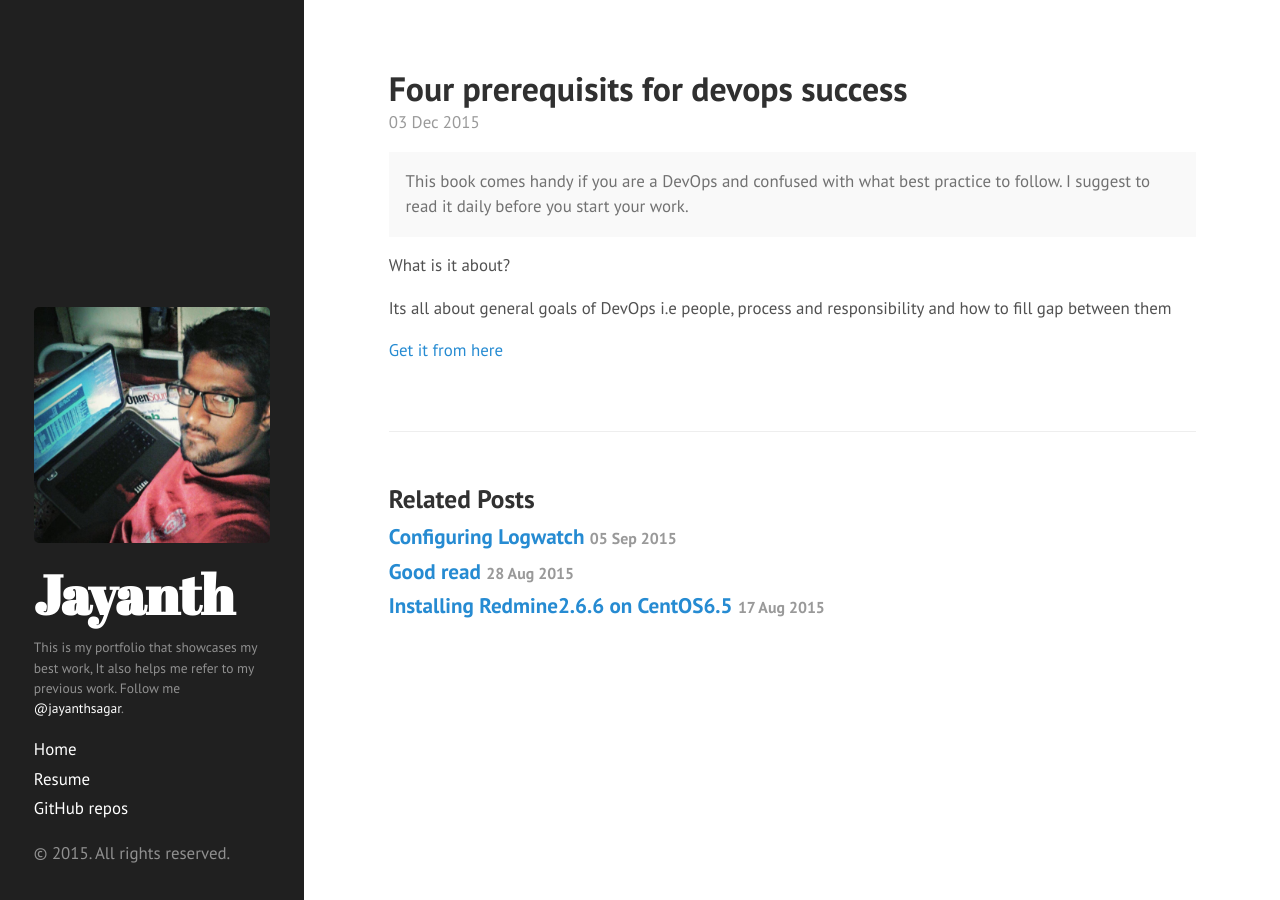
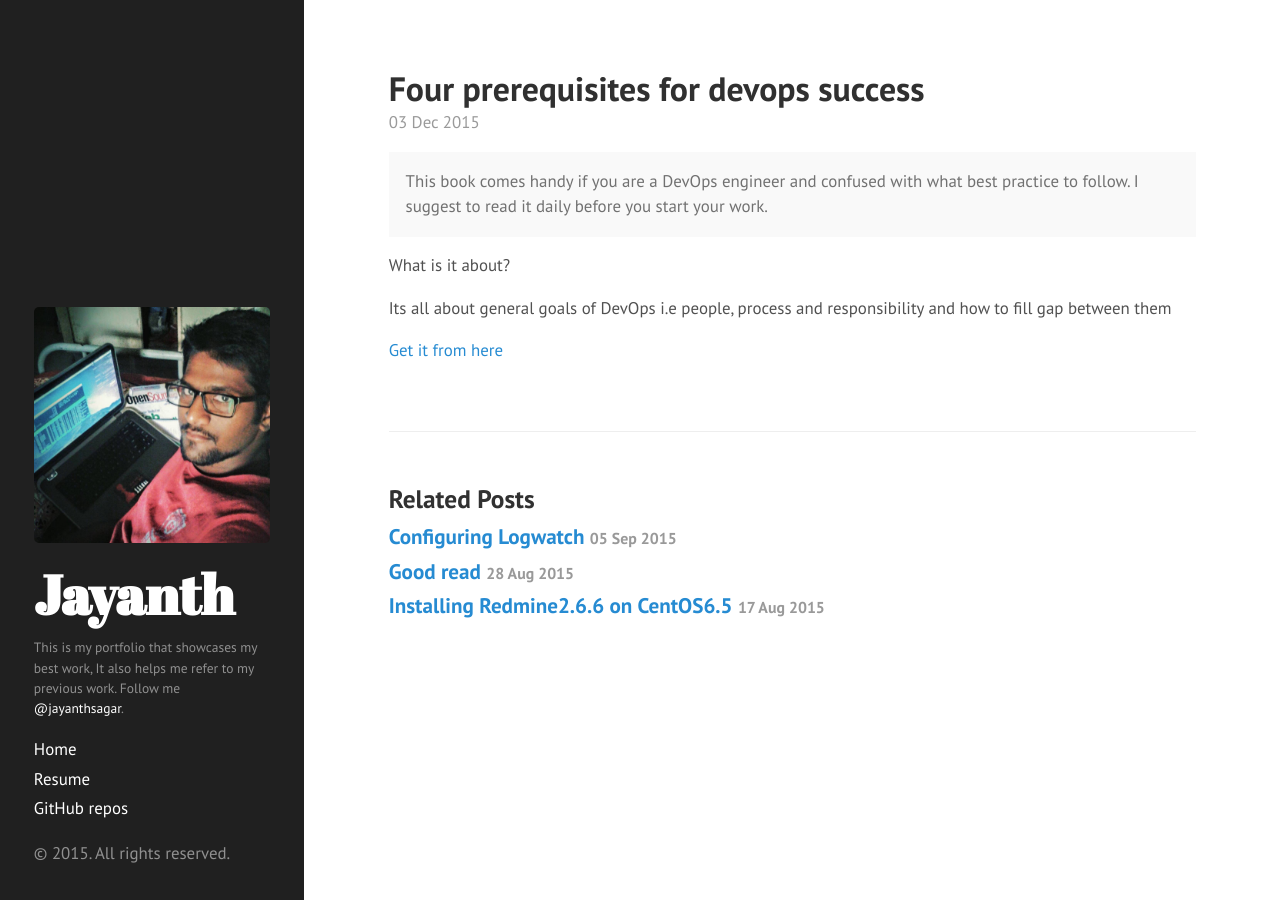
Before and after one commit to jayanthsagar/jayanthsagar.github.io, a Jekyll site: the page built from _posts/2015-12-03-short-read-book-for-devops.md, in a window 1280 px wide. Built offline with Jekyll 4.4.1, drawn with Linux system fonts in a browser that asks for light colours; Markdown is read by kramdown in place of the engine named in the settings.

Commit message:
fixed typos in recently added post

```diff
--- a/_posts/2015-12-03-short-read-book-for-devops.md
+++ b/_posts/2015-12-03-short-read-book-for-devops.md
@@ -1,9 +1,9 @@
 ---
 layout: post
-title: Four prerequisits for devops success
+title: Four prerequisites for devops success
 ---
 <p class="message">
-This book comes handy if you are a DevOps and confused with what best practice to follow. I suggest to read it daily before you start your work.</p>
+This book comes handy if you are a DevOps engineer and confused with what best practice to follow. I suggest to read it daily before you start your work.</p>
 
 
 What is it about?
```
